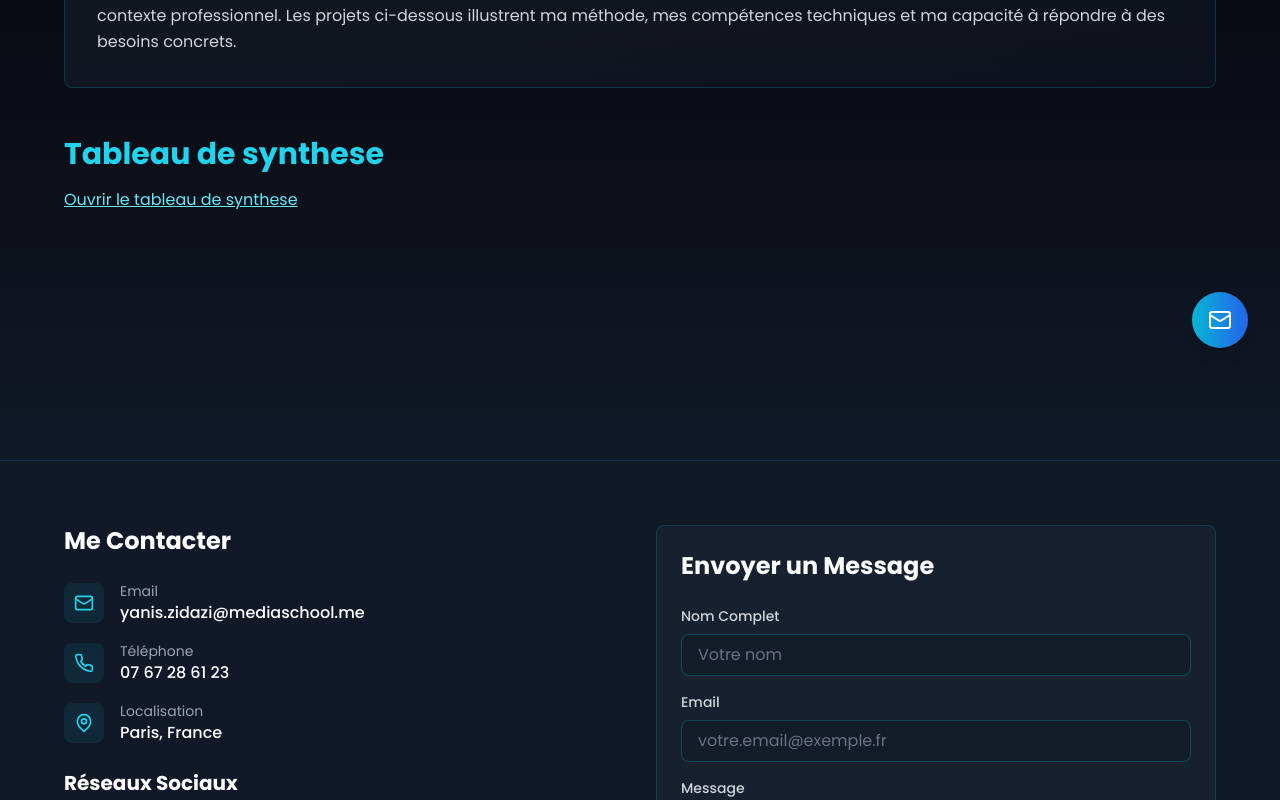
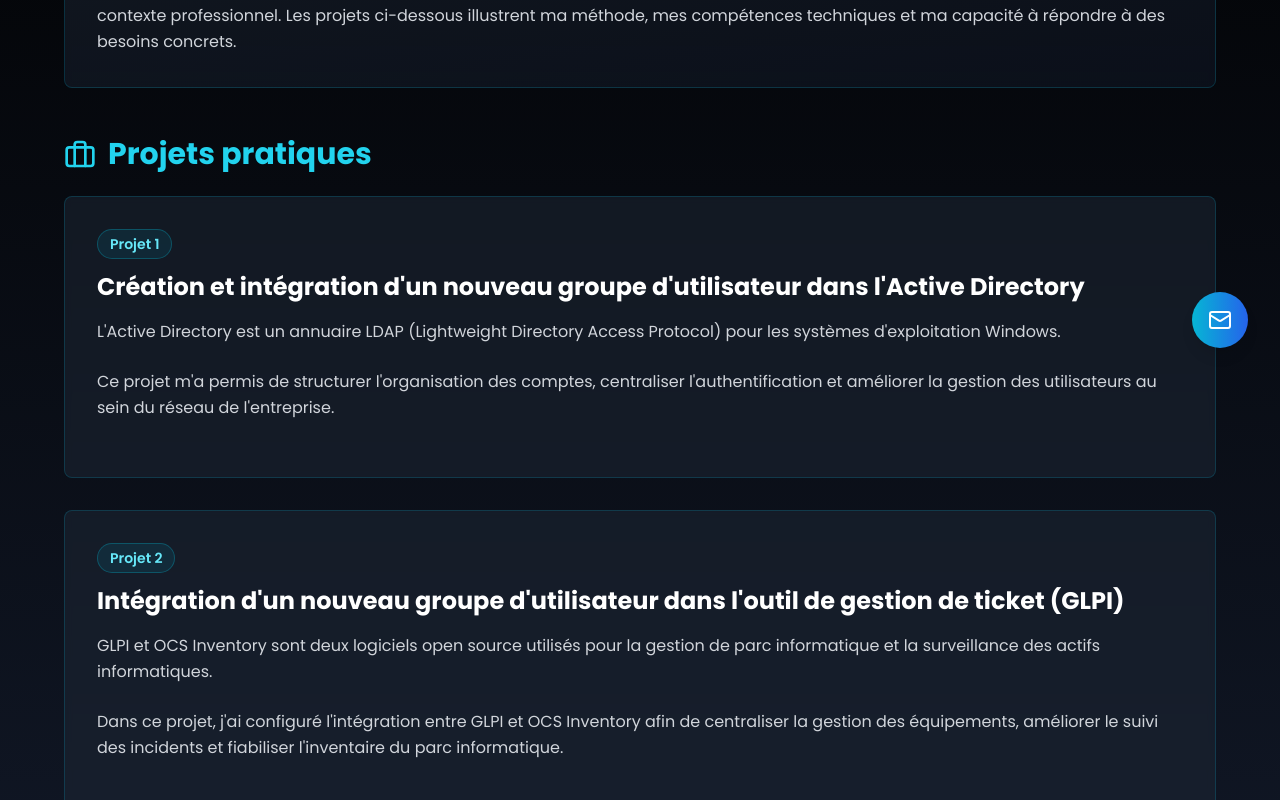
Before and after one commit to Blackazerty/porfolio, a React (Vite) app in the folder portfolioV1/project/: page /epreuve-e6 in a window 1280 px wide. Shown: the part 420-1220 px from the top of the page. Built offline with nearby package versions, Linux system fonts and the light colour scheme.

Commit message:
Refactor EpreuveE5 and EpreuveE6 components: remove unused imports, add project details, and update layout for better presentation

```diff
--- a/portfolioV1/project/src/components/EpreuveE5.tsx
+++ b/portfolioV1/project/src/components/EpreuveE5.tsx
@@ -1,4 +1,4 @@
-import { Users, Award, Briefcase, FileText } from 'lucide-react';
+import { Briefcase, FileText } from 'lucide-react';
 
 export default function EpreuveE5() {
   const projects = [
@@ -92,6 +92,18 @@ export default function EpreuveE5() {
           </p>
         </div>
 
+        <div className="mb-12">
+          <h3 className="text-2xl md:text-3xl font-bold text-cyan-400 mb-4">Tableau de synthese</h3>
+          <a
+            href="/Tableau%20de%20synth%C3%A8se%20ZIDAZI%20Yanis.pdf"
+            target="_blank"
+            rel="noopener noreferrer"
+            className="text-cyan-300 hover:text-cyan-200 underline transition-colors duration-300"
+          >
+            Ouvrir le tableau de synthese
+          </a>
+        </div>
+
         {/* Projets professionnels */}
         <div className="mb-12">
           <h3 className="text-3xl font-bold text-cyan-400 mb-6 flex items-center">
@@ -114,21 +126,6 @@ export default function EpreuveE5() {
           </div>
         </div>
 
-        {/* Réalisations en milieu professionnel */}
-        <div className="mb-12">
-          <h3 className="text-3xl font-bold text-cyan-400 mb-6 flex items-center">
-            <Users className="w-8 h-8 mr-3" />
-            Réalisations en milieu professionnel
-          </h3>
-        </div>
-
-        {/* Portefeuille de Compétences */}
-        <div className="mb-12">
-          <h3 className="text-3xl font-bold text-cyan-400 mb-6 flex items-center">
-            <Award className="w-8 h-8 mr-3" />
-            Portefeuille de Compétences
-          </h3>
-        </div>
       </div>
     </section>
   );
--- a/portfolioV1/project/src/components/EpreuveE6.tsx
+++ b/portfolioV1/project/src/components/EpreuveE6.tsx
@@ -1,4 +1,21 @@
+import { Briefcase } from 'lucide-react';
+
 export default function EpreuveE6() {
+  const projects = [
+    {
+      number: 1,
+      title: 'Création et intégration d\'un nouveau groupe d\'utilisateur dans l\'Active Directory',
+      description: 'L\'Active Directory est un annuaire LDAP (Lightweight Directory Access Protocol) pour les systèmes d\'exploitation Windows.',
+      summary: 'Ce projet m\'a permis de structurer l\'organisation des comptes, centraliser l\'authentification et améliorer la gestion des utilisateurs au sein du réseau de l\'entreprise.',
+    },
+    {
+      number: 2,
+      title: 'Intégration d\'un nouveau groupe d\'utilisateur dans l\'outil de gestion de ticket (GLPI)',
+      description: 'GLPI et OCS Inventory sont deux logiciels open source utilisés pour la gestion de parc informatique et la surveillance des actifs informatiques.',
+      summary: 'Dans ce projet, j\'ai configuré l\'intégration entre GLPI et OCS Inventory afin de centraliser la gestion des équipements, améliorer le suivi des incidents et fiabiliser l\'inventaire du parc informatique.',
+    },
+  ];
+
   return (
     <section className="min-h-screen bg-gradient-to-b from-black to-gray-900 py-20 px-4">
       <div className="container mx-auto max-w-6xl">
@@ -23,16 +40,40 @@ export default function EpreuveE6() {
           </p>
         </div>
 
+        {/* Projets pratiques */}
         <div className="mb-12">
-          <h3 className="text-2xl md:text-3xl font-bold text-cyan-400 mb-4">Tableau de synthese</h3>
-          <a
-            href="/Tableau%20de%20synth%C3%A8se%20ZIDAZI%20Yanis.pdf"
-            target="_blank"
-            rel="noopener noreferrer"
-            className="text-cyan-300 hover:text-cyan-200 underline transition-colors duration-300"
-          >
-            Ouvrir le tableau de synthese
-          </a>
+          <h3 className="text-3xl font-bold text-cyan-400 mb-6 flex items-center">
+            <Briefcase className="w-8 h-8 mr-3" />
+            Projets pratiques
+          </h3>
+          <div className="space-y-8">
+            {projects.map((project, index) => (
+              <div
+                key={index}
+                className="bg-gray-800/50 backdrop-blur-sm rounded-lg p-8 border border-cyan-500/20 hover:border-cyan-500/50 transition-all duration-300"
+              >
+                {/* En-tête du projet */}
+                <div className="flex items-start justify-between mb-4">
+                  <div>
+                    <span className="inline-block bg-cyan-500/10 text-cyan-300 px-3 py-1 rounded-full text-sm font-semibold border border-cyan-500/30 mb-3">
+                      Projet {project.number}
+                    </span>
+                    <h4 className="text-2xl font-bold text-white">{project.title}</h4>
+                  </div>
+                </div>
+
+                {/* Description */}
+                <p className="text-gray-300 leading-relaxed mb-6">{project.description}</p>
+
+                {/* Résumé */}
+                {project.summary && (
+                  <div className="mb-6">
+                    <p className="text-gray-300 leading-relaxed">{project.summary}</p>
+                  </div>
+                )}
+              </div>
+            ))}
+          </div>
         </div>
       </div>
     </section>
```
